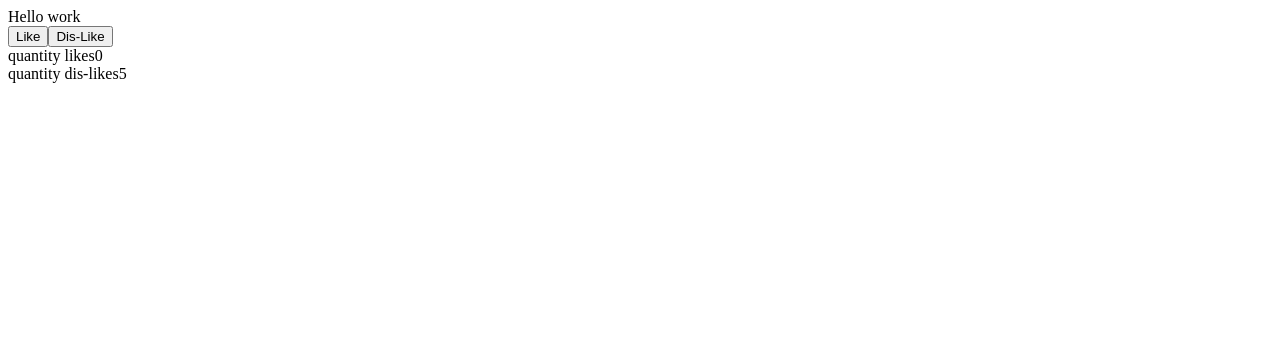
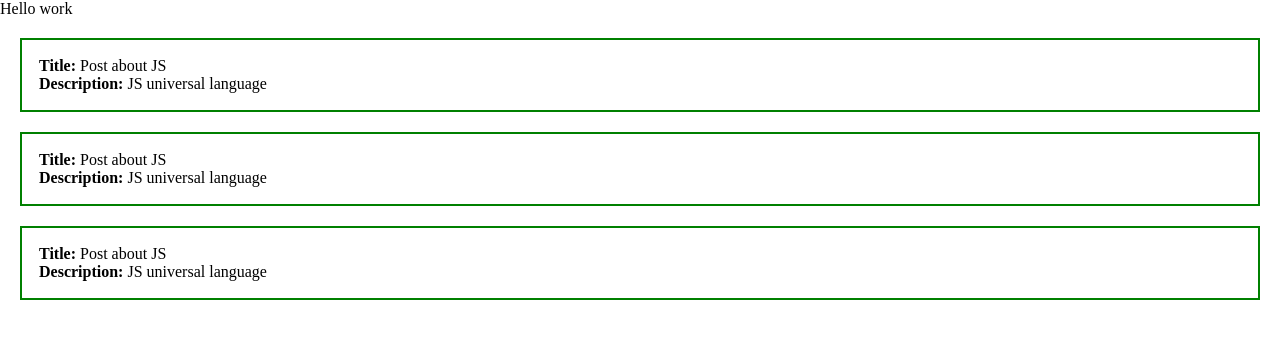
Before and after one commit to YuriyLaznyuk/vue-first, a Vue app: page / in a window 1280 px wide. Shown: the top 338 px of the page. Built offline with nearby package versions, Linux system fonts and the light colour scheme.

Commit message:
feat: added posts

```diff
--- a/src/App.vue
+++ b/src/App.vue
@@ -1,16 +1,33 @@
 <template>
   Hello work
   <div>
-<!--    <button v-on:click="addLike">Like</button>-->
-    <button @click="addLike">Like</button>
-    <button @click="addDisLike">Dis-Like</button>
-<!--    <button v-on:click="addDisLike">Dis-Like</button>-->
+    <div class="post">
+      <div>
+        <strong>Title:</strong> Post about JS
+      </div>
+      <div>
+        <strong>Description:</strong> JS universal language
+      </div>
+    </div>
+    <div class="post">
+      <div>
+        <strong>Title:</strong> Post about JS
+      </div>
+      <div>
+        <strong>Description:</strong> JS universal language
+      </div>
+    </div>
+    <div class="post">
+      <div>
+        <strong>Title:</strong> Post about JS
+      </div>
+      <div>
+        <strong>Description:</strong> JS universal language
+      </div>
+    </div>
+
+
   </div>
-  <div>
-    <div>quantity likes{{ likes }}</div>
-    <div>quantity dis-likes{{ disLikes }}</div>
-  </div>
-
 </template>
 <script>
 export default {
@@ -18,15 +35,20 @@ export default {
   data() {
     return {
       likes: 0,
-      disLikes: 5
+      disLikes: 5,
+      posts:[
+        {id:1,title:'JS1',body:'description 1'},
+        {id:2,title:'JS2',body:'description 2'},
+        {id:3,title:'JS3',body:'description 3'},
+      ]
     }
   },
-  methods:{
-    addLike(){
-this.likes+=1;
+  methods: {
+    addLike() {
+      this.likes += 1;
     },
-    addDisLike(){
-this.disLikes+=1;
+    addDisLike() {
+      this.disLikes += 1;
     }
   }
 
@@ -34,6 +56,18 @@ this.disLikes+=1;
 }
 </script>
 
-<style scoped>
+<style>
+* {
+  margin: 0;
+  padding: 0;
+  box-sizing: border-box;
+
+}
+
+.post {
+  margin: 20px;
+  padding: 17px;
+  border: 2px solid green;
+}
 
 </style>
```
